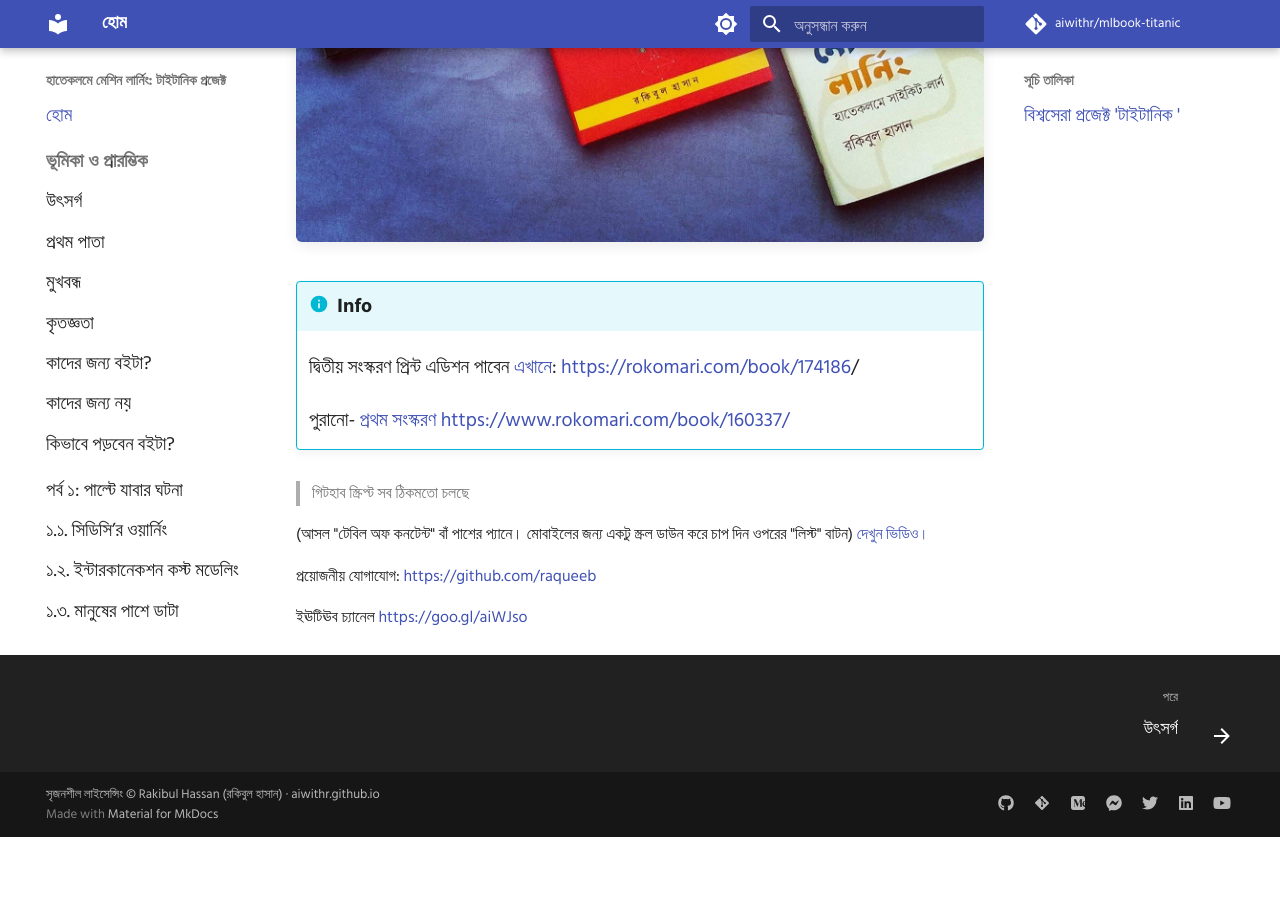
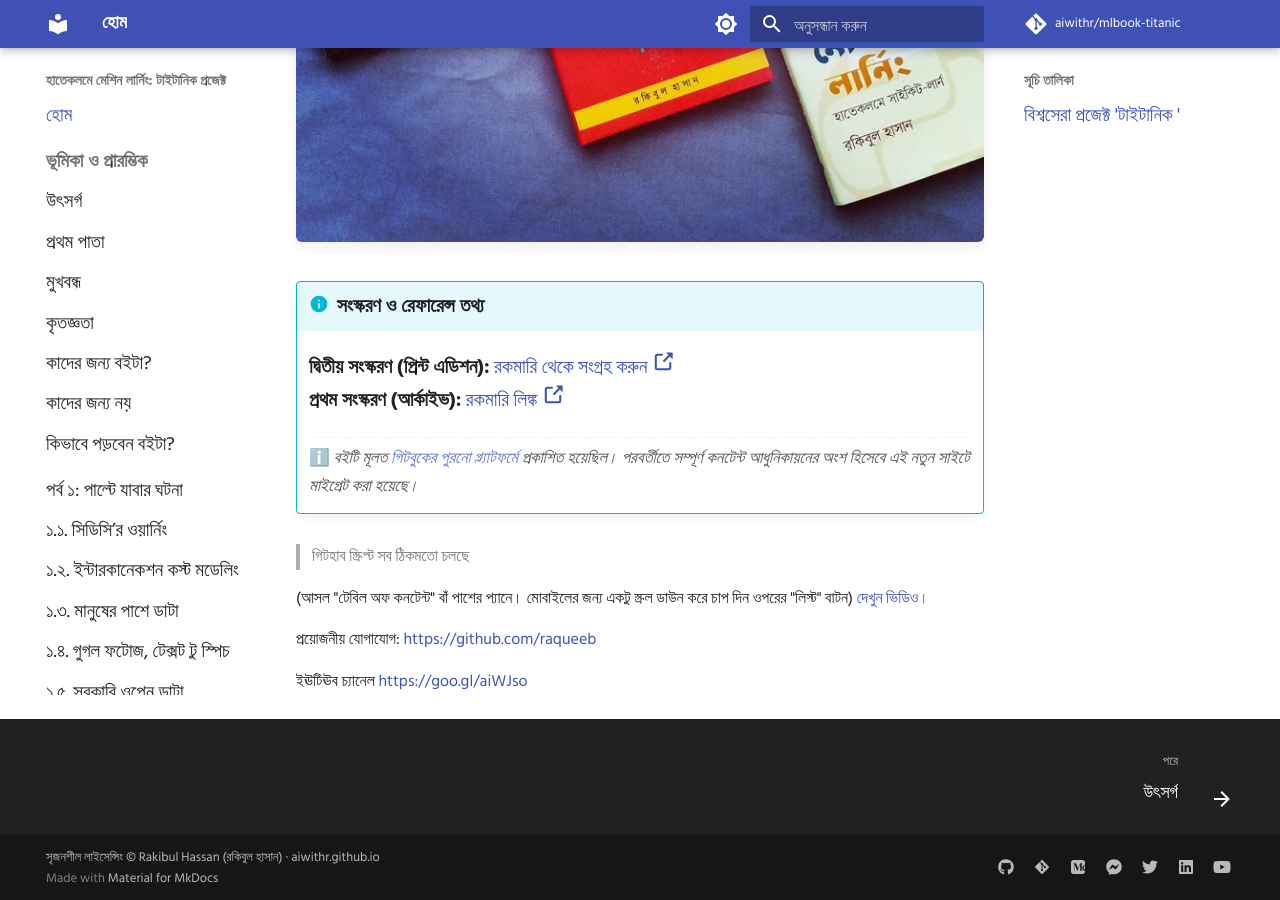
Before and after one commit to aiwithr/mlbook-titanic, an MkDocs documentation site: the page built from docs/index.md, in a window 1280 px wide and 900 px high, scrolled down 1109 px. Built offline with MkDocs 1.6.1 and Material for MkDocs 9.7.7, drawn with Linux system fonts in a browser that asks for light colours; comment, search, counter and statistics services are not loaded; before the commit the page ends 1946 px from its top, so only the background shows below that.

Commit message:
docs: add legacy GitBook reference link in index info box

```diff
--- a/docs/index.md
+++ b/docs/index.md
@@ -18,10 +18,13 @@
 
 ![লাল বইটির ইন্টারনেট ভার্সন ](images/assets_2F-LggvvWRY6v017WN8ink_2F-Lq-gI8Iww199o8X_Q_4dc8793439.jpg)
 
-!!! info
-    দ্বিতীয় সংস্করণ প্রিন্ট এডিশন পাবেন [এখানে](https://rokomari.com/book/174186): <https://rokomari.com/book/174186>/
+!!! info "সংস্করণ ও রেফারেন্স তথ্য"
+    **দ্বিতীয় সংস্করণ (প্রিন্ট এডিশন):** [রকমারি থেকে সংগ্রহ করুন :octicons-link-external-16:](https://rokomari.com/book/174186/)
+    **প্রথম সংস্করণ (আর্কাইভ):** [রকমারি লিঙ্ক :octicons-link-external-16:](https://www.rokomari.com/book/160337/)
 
-    পুরানো- [প্রথম সংস্করণ](https://www.rokomari.com/book/160337/) <https://www.rokomari.com/book/160337/>
+    <small style="opacity: 0.8; display: block; margin-top: 8px; font-size: 0.85em; border-top: 1px dashed var(--md-default-fg-color--lightest); padding-top: 6px;">
+    ℹ️ <em>বইটি মূলত <a href="https://rakibul-hassan.gitbook.io/mlbook-titanic" target="_blank" rel="noopener">গিটবুকের পুরনো প্ল্যাটফর্মে</a> প্রকাশিত হয়েছিল। পরবর্তীতে সম্পূর্ণ কনটেন্ট আধুনিকায়নের অংশ হিসেবে এই নতুন সাইটে মাইগ্রেট করা হয়েছে।</em>
+    </small>
 
 
 > গিটহাব স্ক্রিপ্ট সব ঠিকমতো চলছে
```
